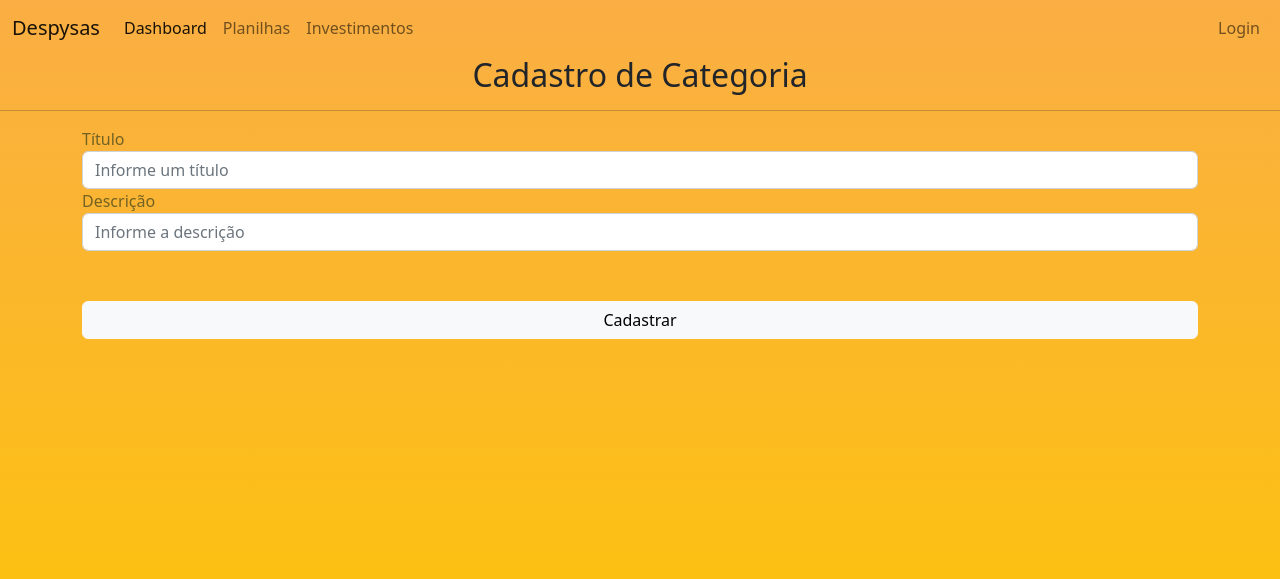
After one commit to M-C-Ribeiro/Despysas-Flask, a Flask app: page /cadastro_categoria in a window 1280 px wide. The commit adds this page. Shown: the top 579 px of the page. Run offline with Flask 3, Linux system fonts and the light colour scheme.

Commit message:
Dashboards encaminhados

```diff
--- a/despysas/forms.py
+++ b/despysas/forms.py
@@ -1,7 +1,8 @@
+from flask import flash
 from flask_wtf import FlaskForm
-from wtforms import StringField, PasswordField, SubmitField, IntegerField, FloatField
+from wtforms import StringField, PasswordField, SubmitField, IntegerField, FloatField, SelectField
 from wtforms.validators import Length, EqualTo, Email, DataRequired, ValidationError
-from despysas.models import Users
+from despysas.models import Users, Categorias
 
 class CadastroFormUsuario(FlaskForm):
     def validate_username(self, check_user):
@@ -22,16 +23,22 @@ class CadastroFormUsuario(FlaskForm):
 
 class CadastroFormCapital(FlaskForm):
     # Nao necessita validacao maior, devido a nao serem valores unicos
-    nome = StringField(label="Título", validators=[Length(max=30)])
-    valor = FloatField(label="Valor")
+    nome = StringField(label="Título", validators=[Length(max=30), DataRequired()])
+    valor = FloatField(label="Valor", validators=[DataRequired()])
     submit = SubmitField(label="Cadastrar")
 
 class CadastroFormDespesa(FlaskForm):
     # Nao necessita validacao maior, devido a nao serem valores unicos
-    nome = StringField(label="Título", validators=[Length(max=30)])
-    valor = FloatField(label="Valor")
-    descricao = StringField(label="Descrição", validators=[Length(max=500)])
-    categoria = IntegerField(label="ID da Categoria")
+    nome = StringField(label="Título", validators=[Length(max=30), DataRequired()])
+    valor = FloatField(label="Valor", validators=[DataRequired()])
+    descricao = StringField(label="Descrição", validators=[Length(max=500), DataRequired()])
+
+    categoria = SelectField(label="Selecione a Categoria", choices=[], validators=[DataRequired()])
+    submit = SubmitField(label="Cadastrar")
+
+class CadastroFormCategoria(FlaskForm):
+    nome = StringField(label="Título", validators=[Length(max=30), DataRequired()])
+    descricao = StringField(label="Descrição", validators=[Length(max=500), DataRequired()])
     submit = SubmitField(label="Cadastrar")
 
 class LoginForm(FlaskForm):
--- a/despysas/routes.py
+++ b/despysas/routes.py
@@ -1,11 +1,53 @@
 from despysas import app, db # aplicativo e banco de dados
 from flask import render_template, redirect, url_for, flash # modulos Flask
-from despysas.models import Capitais, Despesas, Users # modelos das tabelas
-from despysas.forms import CadastroFormUsuario, CadastroFormCapital, CadastroFormDespesa, LoginForm # formularios para validacao
-from flask_login import login_user
+from despysas.models import Categorias, Capitais, Despesas, Users # modelos das tabelas
+from despysas.forms import CadastroFormUsuario, CadastroFormCategoria, CadastroFormCapital, CadastroFormDespesa, LoginForm # formularios para validacao
+from flask_login import login_user, logout_user
+import pandas as pd
+import plotly.express as px
+
+
 @app.route('/') # decorator rota raiz
 def page_dashboard():
-    return render_template("dashboard.html") # renderiza o arquivo dashboard.html
+
+    # --------------- transformando as tabelas em dataframes ---------------
+    categorias = db.session.query(Categorias.id, Categorias.nome, Categorias.descricao, Categorias.despesas).all() # buscando os valores
+    df_categorias = pd.DataFrame(categorias, columns=["id", "nome", "descricao","despesa"]) # criando o dataframe
+
+    capitais = db.session.query(Capitais.id, Capitais.nome, Capitais.valor, Capitais.data).all() # buscando os valores
+    df_capitais = pd.DataFrame(capitais, columns=["id", "nome", "valor", "data_capitais"]) # criando o dataframe
+    df_capitais['data_capitais'] = pd.to_datetime(df_capitais['data_capitais'])
+
+    despesas = db.session.query(Despesas.id, Despesas.nome, Despesas.valor, Despesas.descricao, Despesas.categoria, Despesas.data).all() # buscando os valores
+    df_despesas = pd.DataFrame(despesas, columns=["id", "nome", "valor", "descricao", "categoria", "data_despesa"])
+    df_despesas['data_despesa'] = pd.to_datetime(df_despesas['data_despesa'])
+
+    df_completo = pd.merge(df_despesas, df_categorias, how="right", left_on='categoria', right_on='id', suffixes=('_despesa', '_categoria'))
+    df_completo.drop_duplicates(subset="id_despesa")
+    # Extrair o mês da data e adicionar como uma nova coluna no DataFrame
+    df_completo['mes'] = df_completo['data_despesa'].dt.month
+    df_completo = df_completo.loc[df_completo["despesa"]]
+
+    # Criar o gráfico Plotly Express
+    fig = px.bar(df_completo, x='nome_categoria', y='valor', color='nome_categoria',
+                labels={'valor': 'Valor', 'mes': 'Mês', 'nome_categoria': 'Categoria'},
+                title='Valores por Categoria').update_layout(width=400, height=400)
+
+
+    # Converter o gráfico Plotly para HTML
+    figura_gastos_categoria = fig.to_html(full_html=False)
+
+
+    # --------------- gráfico capitais recebidos por mês ---------------
+
+    df_capitais['mes'] = df_capitais['data_capitais'].dt.month
+    fig = px.bar(df_capitais, x='mes', y='valor',color='mes',
+                 labels={'valor': 'Valor', 'mes': 'Mês'},
+                 title='Valores por Mês').update_layout(width=400, height=400)
+
+    entrada_mes = fig.to_html(full_html=False)
+
+    return render_template("dashboard.html", figura_gastos_categoria=figura_gastos_categoria, entrada_mes=entrada_mes)
 
 @app.route('/table') # decorator rota table
 def page_table():
@@ -36,7 +78,25 @@ def page_cadastro():
             flash(f"Erro ao cadastrar usuário: {err}", category='danger')
     return render_template("cadastro.html", form=form) # renderiza o formulario
 
-@app.route('/cadastro_capital', methods=['GET', "POST"]) # decorator rota cadastro de capital
+@app.route('/cadastro_categoria', methods=['GET', 'POST'])
+def page_cadastro_categoria():
+    form = CadastroFormCategoria() # consulta informacoes do formulario de cadastro de capital
+
+    if form.validate_on_submit(): # verificacao das entradas no formulario
+        categoria= Categorias(
+            nome = form.nome.data,
+            descricao = form.descricao.data
+        )
+        db.session.add(categoria) # prepara o envio dos dados
+        db.session.commit() # envia para o bd
+        return redirect(url_for('page_dashboard')) # retorna para a página dos dashboards
+
+    if form.errors != {}: #verificacao de erros
+        for err in form.errors.values():
+            flash(f"Erro ao cadastrar categoria: {err}", category='danger')
+    return render_template("cadastro_categoria.html", form=form) # renderiza o formulario
+
+@app.route('/cadastro_capital', methods=['GET', 'POST']) # decorator rota cadastro de capital
 def page_cadastro_capital():
     form = CadastroFormCapital() # consulta informacoes do formulario de cadastro de capital
 
@@ -51,12 +111,13 @@ def page_cadastro_capital():
 
     if form.errors != {}: #verificacao de erros
         for err in form.errors.values():
-            flash(f"Erro ao cadastrar usuário: {err}", category='danger')
+            flash(f"Erro ao cadastrar capital: {err}", category='danger')
     return render_template("cadastro_capital.html", form=form) # renderiza o formulario
 
-@app.route('/cadastro_despesa', methods=['GET', "POST"])
+@app.route('/cadastro_despesa', methods=['GET', 'POST'])
 def page_cadastro_despesa():
     form = CadastroFormDespesa() # consulta informacoes do formulario de cadastro de despesas
+    form.categoria.choices = [(0,'Selecione uma categoria')]+[(cat.id, cat.nome) for cat in Categorias.query.all()]
 
     if form.validate_on_submit(): # verificacao das entradas no formulario
         despesa= Despesas(
@@ -71,7 +132,7 @@ def page_cadastro_despesa():
 
     if form.errors != {}: #verificacao de erros
         for err in form.errors.values():
-            flash(f"Erro ao cadastrar usuário: {err}", category='danger')
+            flash(f"Erro ao cadastrar despesa: {err}", category='danger')
     return render_template("cadastro_despesa.html", form=form) # renderiza o formulario
 
 @app.route('/login', methods=['GET','POST'])
@@ -87,6 +148,12 @@ def page_login():
         else: flash(f"Usuário ou senha está(ão) incorreto(s)! Tente novamente.", category="danger")
     return render_template('login.html', form=form) # renderiza o formulario
 
+@app.route('/logout')
+def page_logout():
+    logout_user()
+    flash("Usuário desconectado", category="info")
+    return redirect(url_for("page_dashboard"))
+
 @app.route('/investimentos')
 def page_investimentos():
     return render_template('investimentos.html')
--- a/despysas/templates/base.html
+++ b/despysas/templates/base.html
@@ -24,16 +24,27 @@
               <a class="nav-link" href="{{url_for('page_investimentos')}}">Investimentos</a>
             </div>
             <div class="navbar-nav ms-auto">
-              <div class="nav-item dropdown">
-                <a href="#" class="nav-link dropdown-toggle" data-bs-toggle="dropdown">Cadastros</a>
-                <div class="dropdown-menu m-0">
-                    <a href="{{url_for('page_cadastro')}}" class="dropdown-item">Usuário</a>
+
+              {% if current_user.is_authenticated %}
+              <div class="navbar-nav">
+                <div class="nav-item dropdown">
+                  <a href="#" class="nav-link dropdown-toggle" data-bs-toggle="dropdown">Cadastros</a>
+                  <div class="dropdown-menu m-0">
+                    <a href="{{url_for('page_cadastro_categoria')}}" class="dropdown-item">Cadastrar Categoria</a>
                     <a href="{{url_for('page_cadastro_capital')}}" class="dropdown-item">Cadastrar Entrada</a>
                     <a href="{{url_for('page_cadastro_despesa')}}" class="dropdown-item">Cadastrar Despesa</a>
+                  </div>
                 </div>
+                <a class="nav-link" href="{{url_for('page_user')}}">Perfil</a>
+                <a class="nav-link" href="{{url_for('page_logout')}}">Sair</a>
+
               </div>
-              <a class="nav-link" href="{{url_for('page_user')}}">Perfil</a>
-              <a class="nav-link" href="{{url_for('page_login')}}">Login</a>
+              {% else %}
+              <div class="navbar-nav">
+                <a class="nav-link" href="{{url_for('page_login')}}">Login</a>
+              </div>
+              {% endif %}
+
             </div>
           </div>
         </div>
--- a/despysas/templates/cadastro.html
+++ b/despysas/templates/cadastro.html
@@ -35,9 +35,9 @@
         </form>
     </div>
 </body>
-{% endblock %}
 <style>
     .btn-secondary {
         background-color: rgba(150, 0, 0, 0.55);
     }
 </style>
+{% endblock %}
--- /dev/null
+++ b/despysas/templates/cadastro_categoria.html
@@ -0,0 +1,25 @@
+{% extends 'base.html' %}
+
+{% block title %}
+    Despysas
+{% endblock %}
+
+{% block content %}
+    <h2 style="text-align: center;">Cadastro de Categoria</h2>
+    <hr>
+    <div class="container">
+        <form method="POST" class="form-register" style="color: #736222;">
+            {{ form.hidden_tag() }}
+
+            {{ form.nome.label() }}
+            {{ form.nome(class="form-control", placeholder="Informe um título")}}
+
+            {{ form.descricao.label() }}
+            {{ form.descricao(class="form-control", placeholder="Informe a descrição")}}
+
+            <div class="d-grid" style="padding-top: 50px;">
+                {{ form.submit(class="btn btn-md btn-light")}}
+            </div>
+        </form>
+    </div>
+{% endblock %}
--- a/despysas/templates/dashboard.html
+++ b/despysas/templates/dashboard.html
@@ -7,5 +7,8 @@
 {% block content %}
   <h2 style="text-align: center;">Dashboard</h2>
   <hr>
-  <div style="height: max-content;"></div>
+  <div class="nav-item" style="height: max-content; gap: 2cm; display: flex; justify-content: center; align-items: center; max-width: 100%; ">
+    {{ figura_gastos_categoria|safe }}
+    {{ entrada_mes|safe }}
+  </div>
 {% endblock %}
--- a/despysas/templates/table.html
+++ b/despysas/templates/table.html
@@ -15,6 +15,7 @@
                     <th scope="col">ID</th>
                     <th scope="col">Nome</th>
                     <th scope="col">Valor</th>
+                    <th scope="col">Data</th>
                 </thead>
                 <tbody>
                     {% for item in capital %}
@@ -22,6 +23,7 @@
                         <td>{{item.id}}</td>
                         <td>{{item.nome}}</td>
                         <td>{{item.valor}}</td>
+                        <td>{{item.data}}</td>
                     </tr>
                     {% endfor %}
                 </tbody>
@@ -36,6 +38,7 @@
                     <th scope="col">Valor</th>
                     <th scope="col">Descrição</th>
                     <th scope="col">Categoria</th>
+                    <th scope="col">Data</th>
                 </thead>
                 <tbody>
                     {% for item in despesa %}
@@ -45,6 +48,7 @@
                         <td>{{item.valor}}</td>
                         <td>{{item.descricao}}</td>
                         <td>{{item.categoria}}</td>
+                        <td>{{item.data}}</td>
                     </tr>
                     {% endfor %}
                 </tbody>
```
Also changed, not shown: despysas/models.py (+9 -6 lines), despysas/templates/cadastro_despesa.html (+13 -2 lines), requirements.txt (added, +99 -0 lines), instance/despysas.db.
